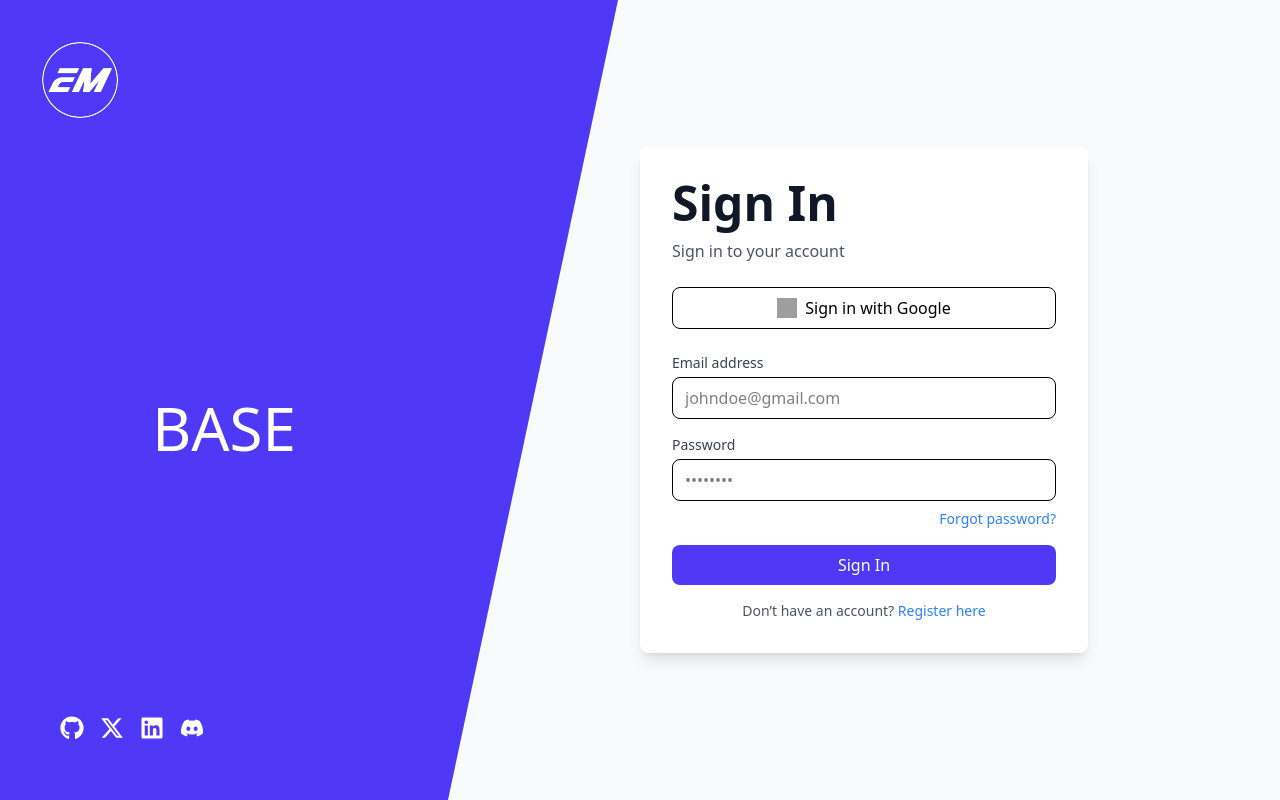
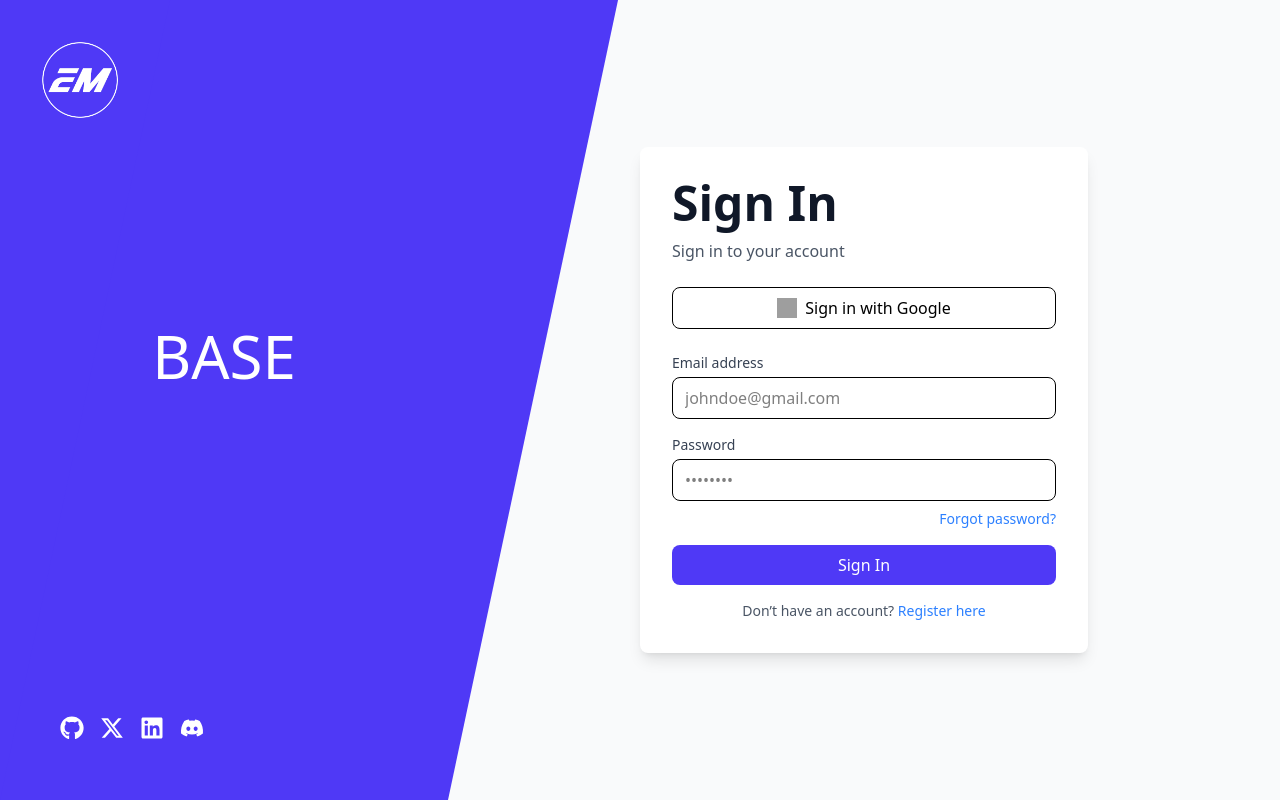
Before and after one commit to akhilsaisriram/emotorad, a React (Vite) app in the folder frontend/: page / in a window 1280 px wide. Built offline with nearby package versions, Linux system fonts and the light colour scheme; no server answers; grey boxes are pictures that could not be loaded.

Commit message:
Update Signup.jsx

```diff
--- a/frontend/src/pages/Auth/Signup.jsx
+++ b/frontend/src/pages/Auth/Signup.jsx
@@ -47,7 +47,7 @@ export default function Signup() {
             className="w-20 h-20 transition-all duration-300 hover:scale-110 hover:shadow-xl"
           />
         </div>
-        <h1 className="relative z-10 text-6xl text-center ">BASE</h1>
+        <h1 className="relative z-10 text-6xl text-center bottom-18 ">BASE</h1>
         <div className="relative z-10 flex space-x-4 justify-center md:justify-start bottom-5 left-1/2 md:left-5 transform -translate-x-1/2 md:translate-x-0">
           <a
             href="https://github.com/"
```
